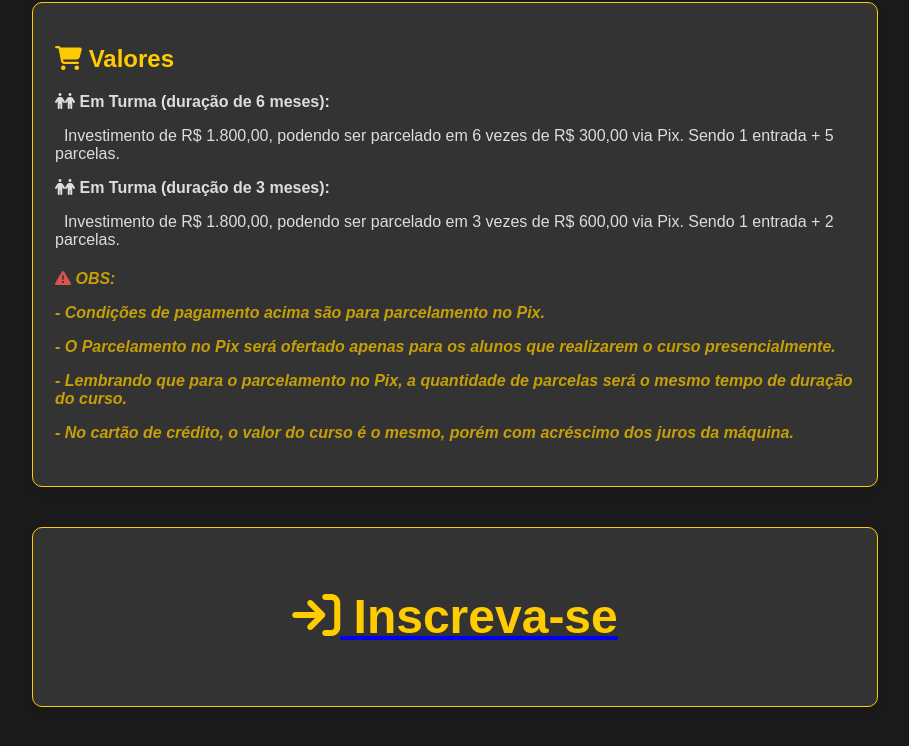
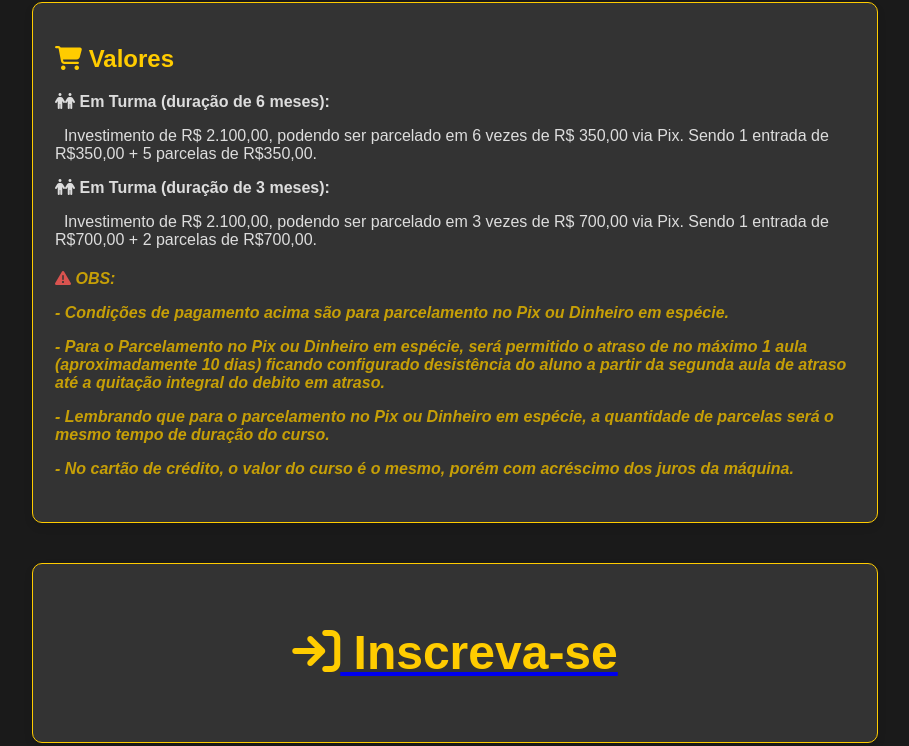
Before and after one commit to engmorandirjr/engmorandirjr.github.io, a plain HTML site: page index.html in a window 1280 px wide. Shown: the part 2796-3542 px from the top of the page, without its empty margins (185-1094 px from the left). Drawn offline with Linux system fonts and the light colour scheme.

Commit message:
Update index.html
Alteração do valor do curso

```diff
--- a/index.html
+++ b/index.html
@@ -347,23 +347,23 @@ function gtag_report_conversion(url) {
     <h2><i class="fa-solid fa-cart-shopping"></i> Valores</h2>
     <p>
       <i class="fa-solid fa-person"></i><i class="fa-solid fa-person"></i> <strong>Em Turma (duração de 6 meses):</strong>
-      <div>&nbsp&nbspInvestimento de R$ 1.800,00, podendo ser parcelado em 6 vezes de R$ 300,00 via Pix. Sendo 1 entrada + 5 parcelas.</div>
+      <div>&nbsp&nbspInvestimento de R$ 2.100,00, podendo ser parcelado em 6 vezes de R$ 350,00 via Pix. Sendo 1 entrada de R$350,00 + 5 parcelas de R$350,00.</div>
     </p>
     <p>
       <i class="fa-solid fa-person"></i><i class="fa-solid fa-person"></i> <strong>Em Turma (duração de 3 meses):</strong>
-      <div>&nbsp&nbspInvestimento de R$ 1.800,00, podendo ser parcelado em 3 vezes de R$ 600,00 via Pix. Sendo 1 entrada + 2 parcelas.</div>
+      <div>&nbsp&nbspInvestimento de R$ 2.100,00, podendo ser parcelado em 3 vezes de R$ 700,00 via Pix. Sendo 1 entrada de R$700,00 + 2 parcelas de R$700,00.</div>
     </p>
     <p><em>
       <h4>
         <i class="alert fa-solid fa-triangle-exclamation"></i>
         OBS: <p>
-	      <div>- Condições de pagamento acima são para parcelamento no Pix.</div>
+	      <div>- Condições de pagamento acima são para parcelamento no Pix ou Dinheiro em espécie.</div>
 	     </p>
 	      <p>
-	      <div>- O Parcelamento no Pix será ofertado apenas para os alunos que realizarem o curso presencialmente.</div>
+	      <div>- Para o Parcelamento no Pix ou Dinheiro em espécie, será permitido o atraso de no máximo 1 aula (aproximadamente 10 dias) ficando configurado desistência do aluno a partir da segunda aula de atraso até a quitação integral do debito em atraso.</div>
 	     </p>
 	      <p>
-	      <div>- Lembrando que para o parcelamento no Pix, a quantidade de parcelas será o mesmo tempo de duração do curso.</div>
+	      <div>- Lembrando que para o parcelamento no Pix ou Dinheiro em espécie, a quantidade de parcelas será o mesmo tempo de duração do curso.</div>
 	     </p>
 	      <p>
 	      <div>- No cartão de crédito, o valor do curso é o mesmo, porém com acréscimo dos juros da máquina.</div></em></p>
```
